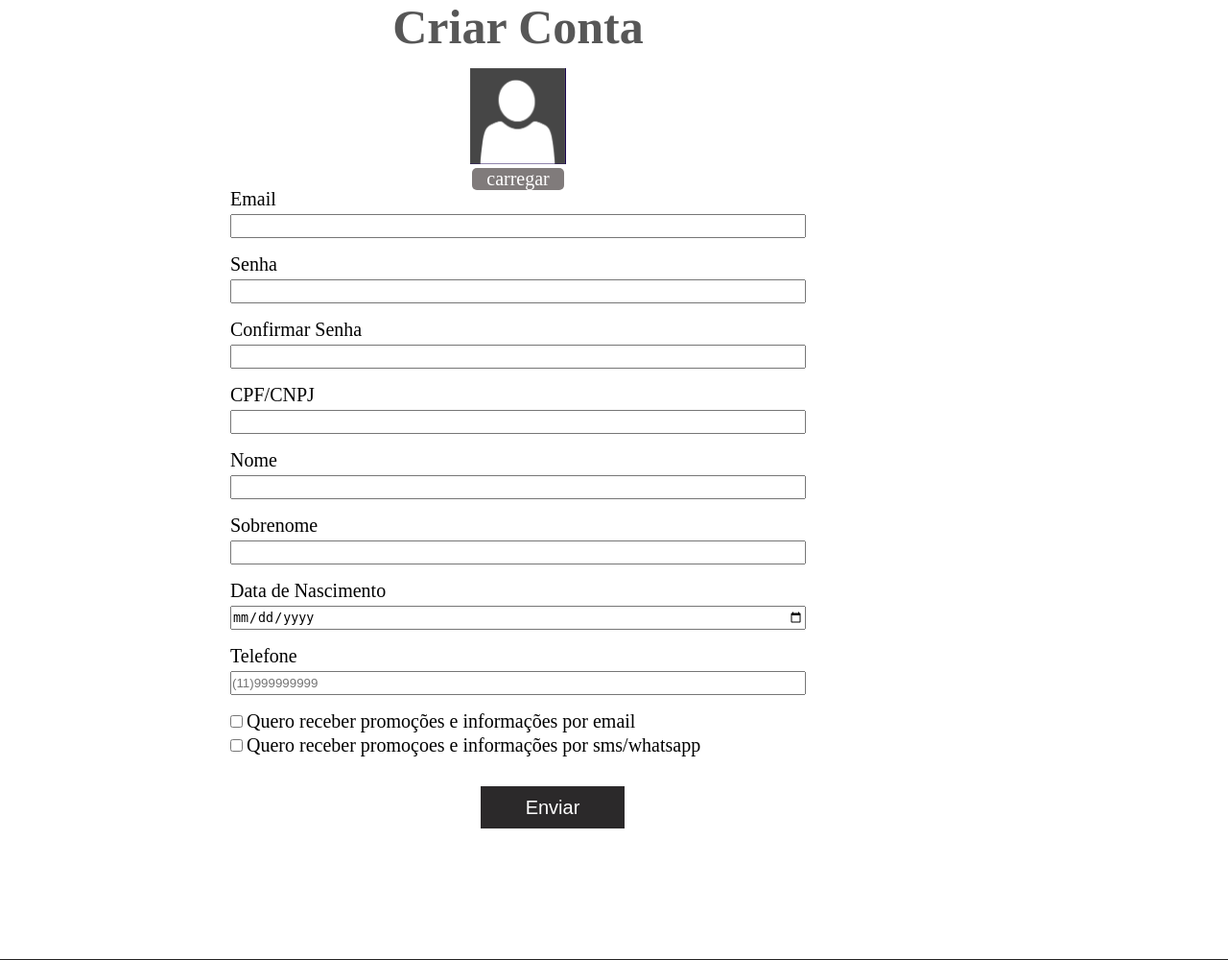
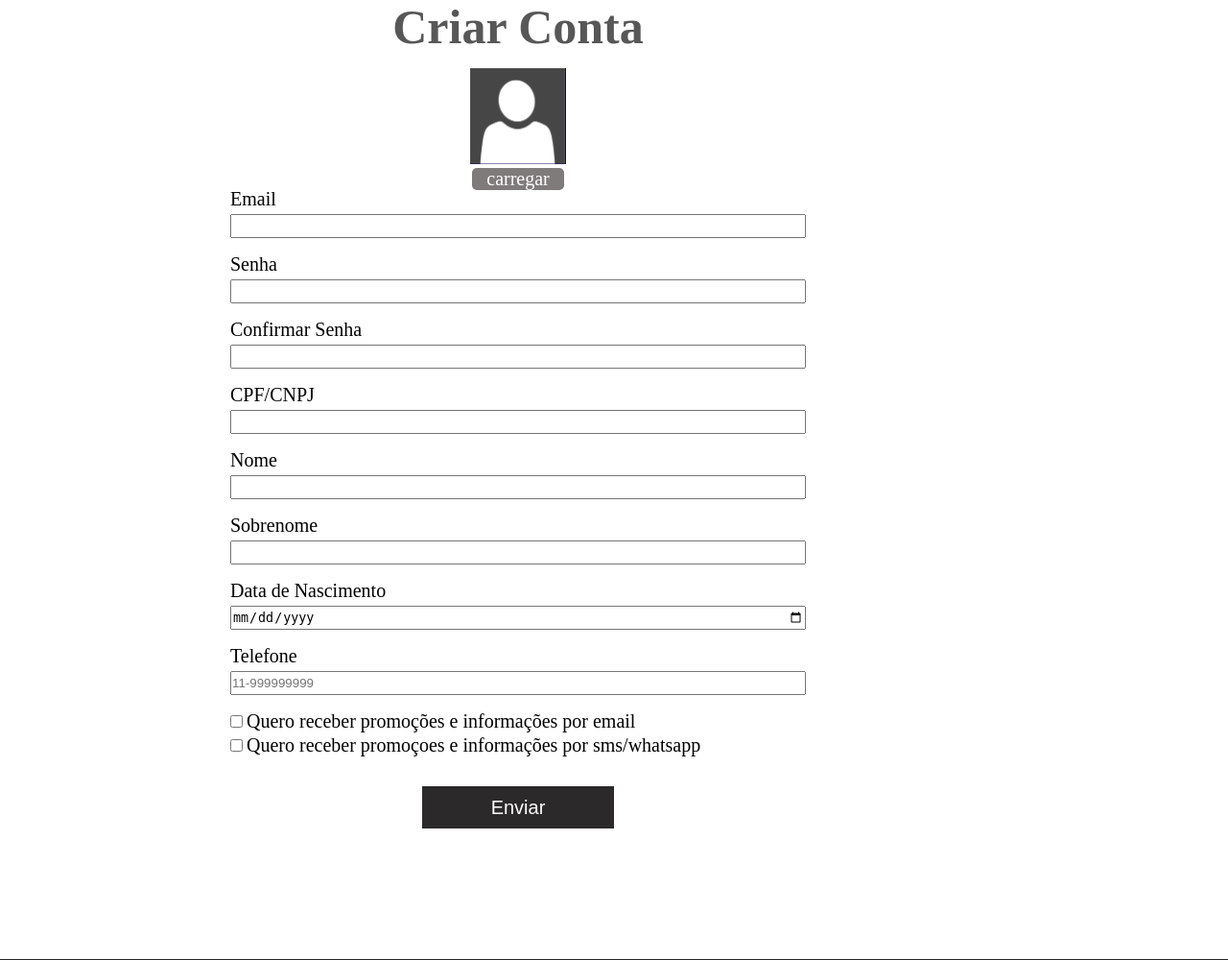
Before and after one commit to Belle-Design/projetoIntegrador, a web app: file cadastro.html in a window 1280 px wide. Shown: the part 106-1106 px from the top of the page at 96% size. Run offline with its HTML, style and script files only (its server is not run), Linux system fonts and the light colour scheme.

Commit message:
Melhorando a página de cadastro

```diff
--- a/cadastro.html
+++ b/cadastro.html
@@ -70,7 +70,7 @@
 
             <div class="input">
                 <label for="phone">Telefone</label>
-                <input type="tel" id="phone" name="phone" placeholder="(11)999999999" pattern="[0-9]{2}-[0-9]{9}" required>
+                <input type="tel" id="phone" name="phone" placeholder="11-999999999" pattern="[0-9]{2}-[0-9]{9}" required>
             </div>
             <div class="input">
                 <div>
--- a/css/cadastro.css
+++ b/css/cadastro.css
@@ -51,23 +51,19 @@ main form {
 
 }
 main form button {
-    display: flex;
-    justify-content: center;
-    align-items: center;
-    width: 150px;
+
+    width: 200px;
     height: 44px;
     background: #2b292a;
-
     color: #fff;
     font-weight: 500;
     font-size: 20px;
-
     border: none;
     margin-top: 30px;
-    margin-left: min(43.5%, 585px);
+    margin-left: 200px;
+
     cursor: pointer;
     transition: all 600ms;
-
 }
 main form button:hover {
     text-decoration: underline;
```
